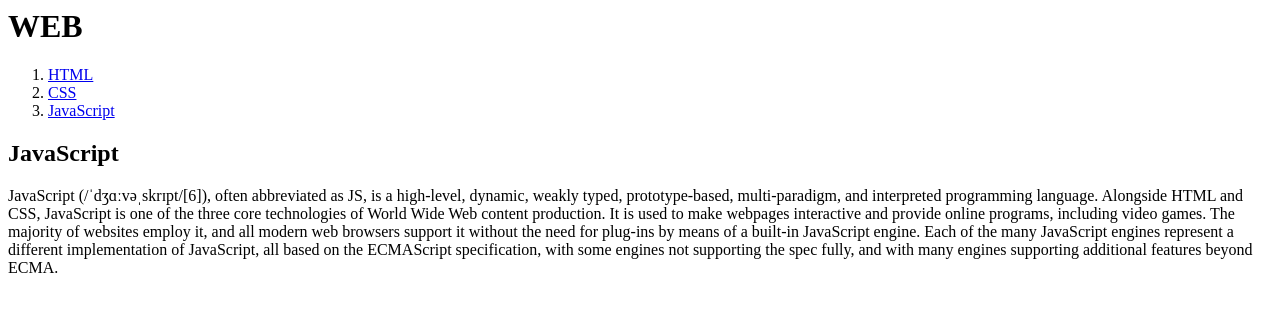
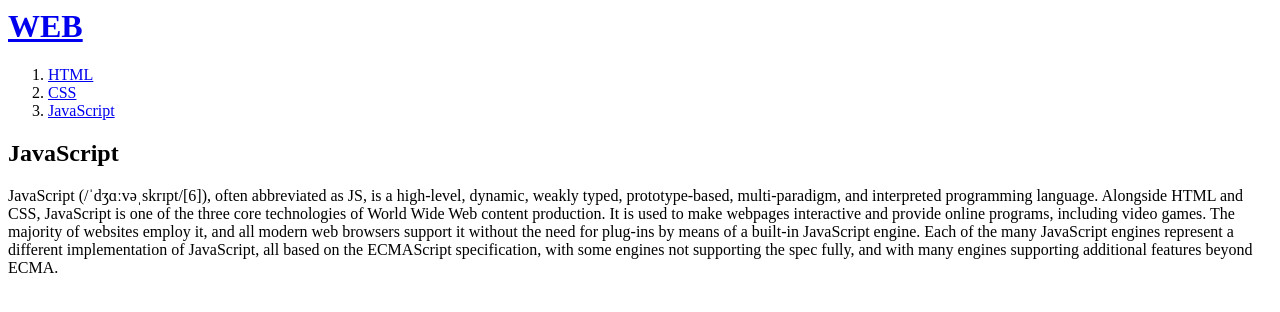
Before and after one commit to HundredCleanWater/web1, a plain HTML site: page 3.html in a window 1280 px wide. Drawn offline with Linux system fonts and the light colour scheme; a script that the page names is missing.

Commit message:
Update 3.html

```diff
--- a/3.html
+++ b/3.html
@@ -14,7 +14,7 @@
 </script>
 </head>
 <body>
-  <h1><a src="https://hundredcleanwater.github.io/web1/">WEB</a></h1>
+  <h1><a href="https://hundredcleanwater.github.io/web1/">WEB</a></h1>
   <ol>
    <li><a href="1.html">HTML</a> </li>
    <li><a href="2.html">CSS</a></li>
```
